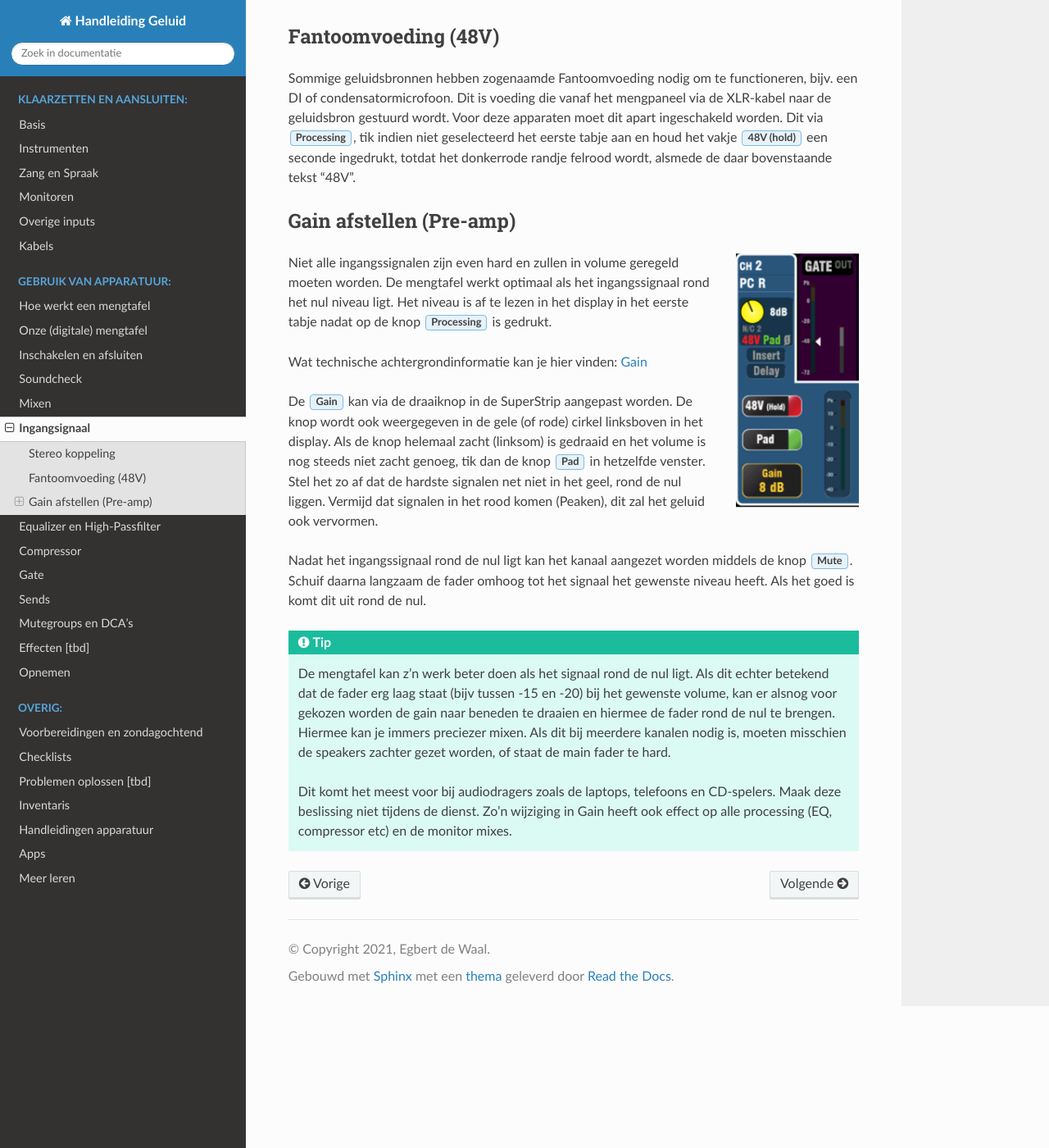
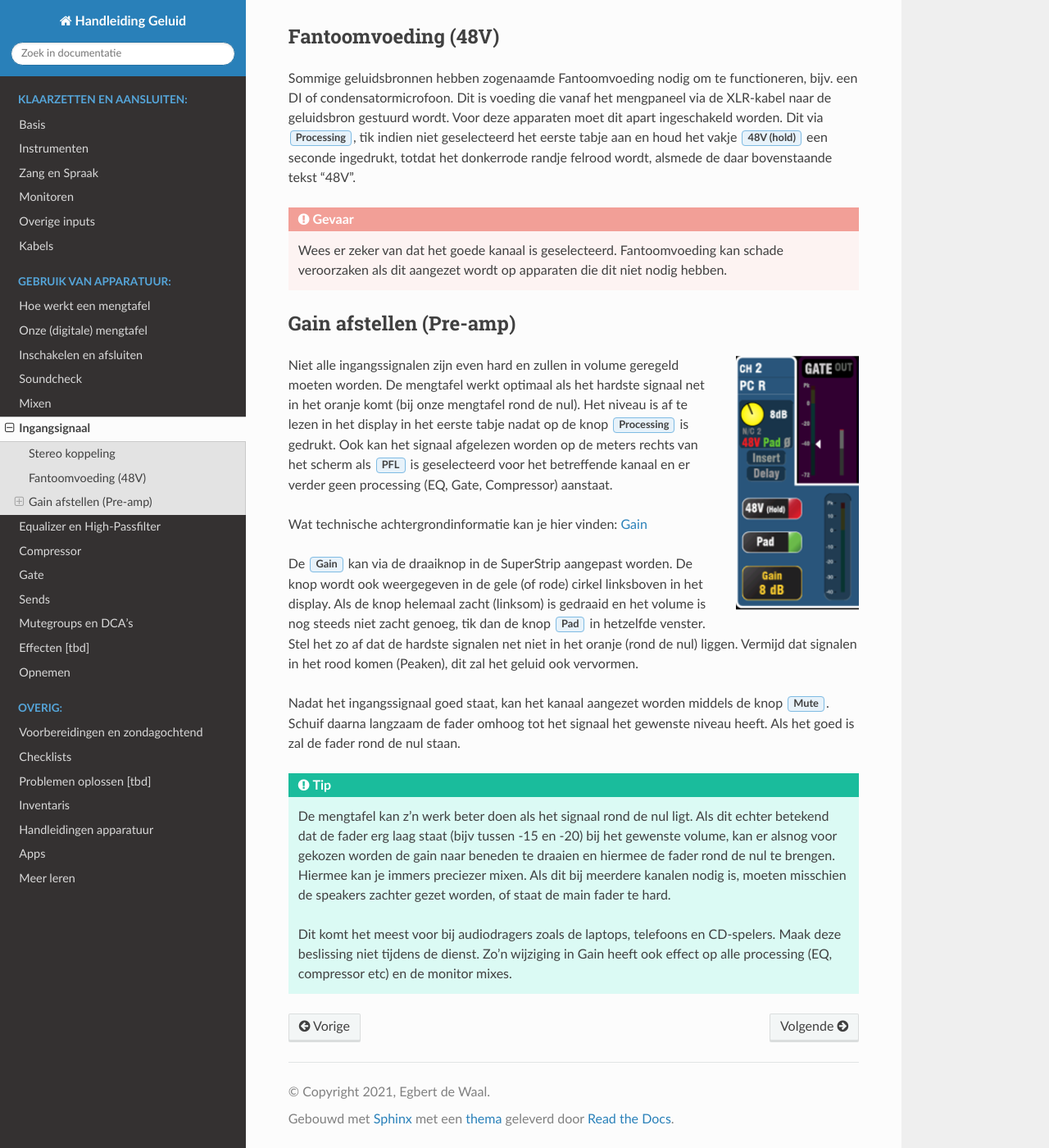
Before and after one commit to edewaal97/docs-geluid-reddingsark-bunschoten, a Sphinx documentation site: the page built from source/gebruik-van-apparatuur/ingangssignaal.rst, in a window 1280 px wide and 1400 px high, scrolled down 479 px. Shown: the whole window at 82% size. Built offline with Sphinx 7.4.7 and the Read the Docs theme 2.0.0, drawn with Linux system fonts in a browser that asks for light colours.

Commit message:
Toevoegingen aan gain op pagina ingangssignaal

```diff
--- a/source/gebruik-van-apparatuur/ingangssignaal.rst
+++ b/source/gebruik-van-apparatuur/ingangssignaal.rst
@@ -12,19 +12,21 @@ Fantoomvoeding (48V)
 --------------------
 Sommige geluidsbronnen hebben zogenaamde Fantoomvoeding nodig om te functioneren, bijv. een DI of condensatormicrofoon. Dit is voeding die vanaf het mengpaneel via de XLR-kabel naar de geluidsbron gestuurd wordt. Voor deze apparaten moet dit apart ingeschakeld worden. Dit via :guilabel:`Processing`, tik indien niet geselecteerd het eerste tabje aan en houd het vakje :guilabel:`48V (hold)` een seconde ingedrukt, totdat het donkerrode randje felrood wordt, alsmede de daar bovenstaande tekst "48V".
 
+.. Danger:: Wees er zeker van dat het goede kanaal is geselecteerd. Fantoomvoeding kan schade veroorzaken als dit aangezet wordt op apparaten die dit niet nodig hebben.
+
 Gain afstellen (Pre-amp)
 -------------------------
 .. image:: /images/ingangssignaal.png
    :align: right
 
-Niet alle ingangssignalen zijn even hard en zullen in volume geregeld moeten worden. De mengtafel werkt optimaal als het ingangssignaal rond het nul niveau ligt. Het niveau is af te lezen in het display in het eerste tabje nadat op de knop :guilabel:`Processing` is gedrukt.
+Niet alle ingangssignalen zijn even hard en zullen in volume geregeld moeten worden. De mengtafel werkt optimaal als het hardste signaal net in het oranje komt (bij onze mengtafel rond de nul). Het niveau is af te lezen in het display in het eerste tabje nadat op de knop :guilabel:`Processing` is gedrukt. Ook kan het signaal afgelezen worden op de meters rechts van het scherm als :guilabel:`PFL` is geselecteerd voor het betreffende kanaal en er verder geen processing (EQ, Gate, Compressor) aanstaat.
 
 Wat technische achtergrondinformatie kan je hier vinden: :doc:`gain`
 
-De :guilabel:`Gain` kan via de draaiknop in de SuperStrip aangepast worden. De knop wordt ook weergegeven in de gele (of rode) cirkel linksboven in het display. Als de knop helemaal zacht (linksom) is gedraaid en het volume is nog steeds niet zacht genoeg, tik dan de knop :guilabel:`Pad` in hetzelfde venster. Stel het zo af dat de hardste signalen net niet in het geel, rond de nul liggen.
+De :guilabel:`Gain` kan via de draaiknop in de SuperStrip aangepast worden. De knop wordt ook weergegeven in de gele (of rode) cirkel linksboven in het display. Als de knop helemaal zacht (linksom) is gedraaid en het volume is nog steeds niet zacht genoeg, tik dan de knop :guilabel:`Pad` in hetzelfde venster. Stel het zo af dat de hardste signalen net niet in het oranje (rond de nul) liggen.
 Vermijd dat signalen in het rood komen (Peaken), dit zal het geluid ook vervormen.
 
-Nadat het ingangssignaal rond de nul ligt kan het kanaal aangezet worden middels de knop :guilabel:`Mute`. Schuif daarna langzaam de fader omhoog tot het signaal het gewenste niveau heeft. Als het goed is komt dit uit rond de nul.
+Nadat het ingangssignaal goed staat, kan het kanaal aangezet worden middels de knop :guilabel:`Mute`. Schuif daarna langzaam de fader omhoog tot het signaal het gewenste niveau heeft. Als het goed is zal de fader rond de nul staan.
 
 .. tip::
    De mengtafel kan z'n werk beter doen als het signaal rond de nul ligt. Als dit echter betekend dat de fader erg laag staat (bijv tussen -15 en -20) bij het gewenste volume, kan er alsnog voor gekozen worden de gain naar beneden te draaien en hiermee de fader rond de nul te brengen. Hiermee kan je immers preciezer mixen. Als dit bij meerdere kanalen nodig is, moeten misschien de speakers zachter gezet worden, of staat de main fader te hard.
```
